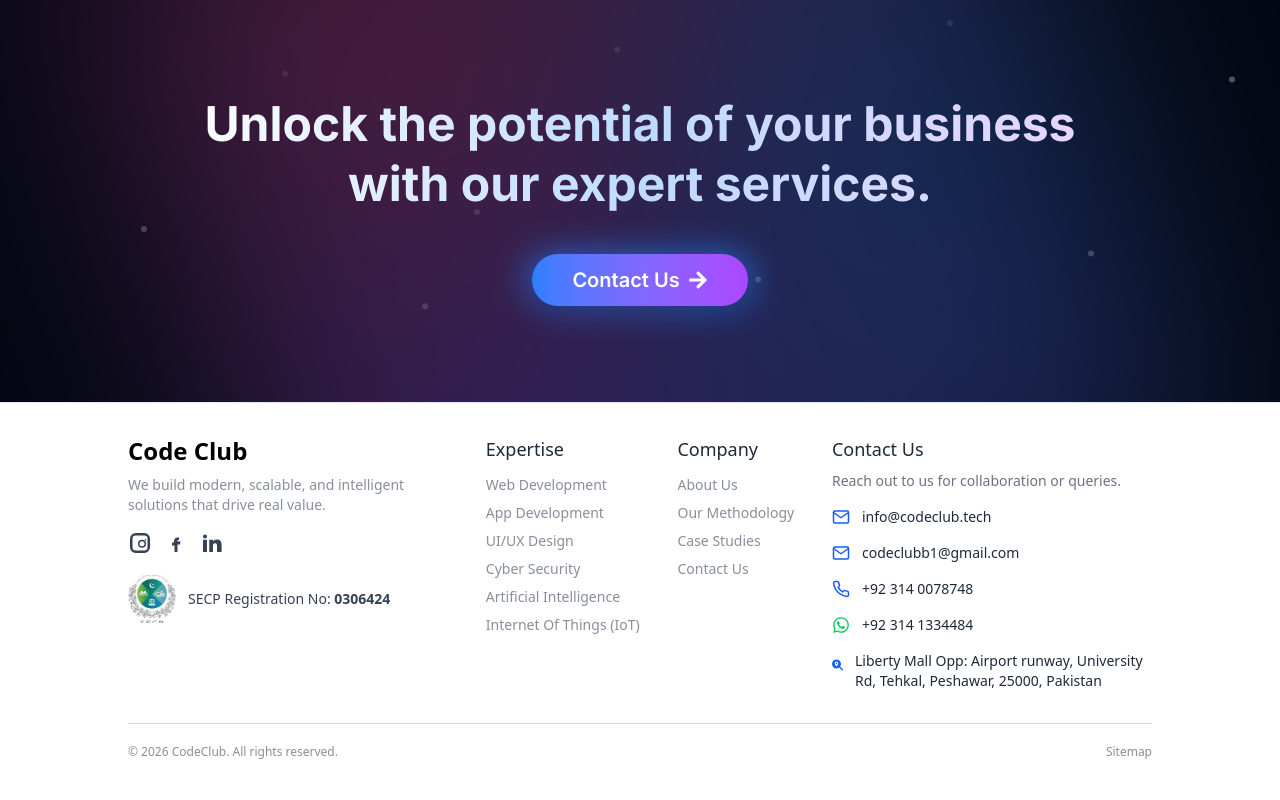
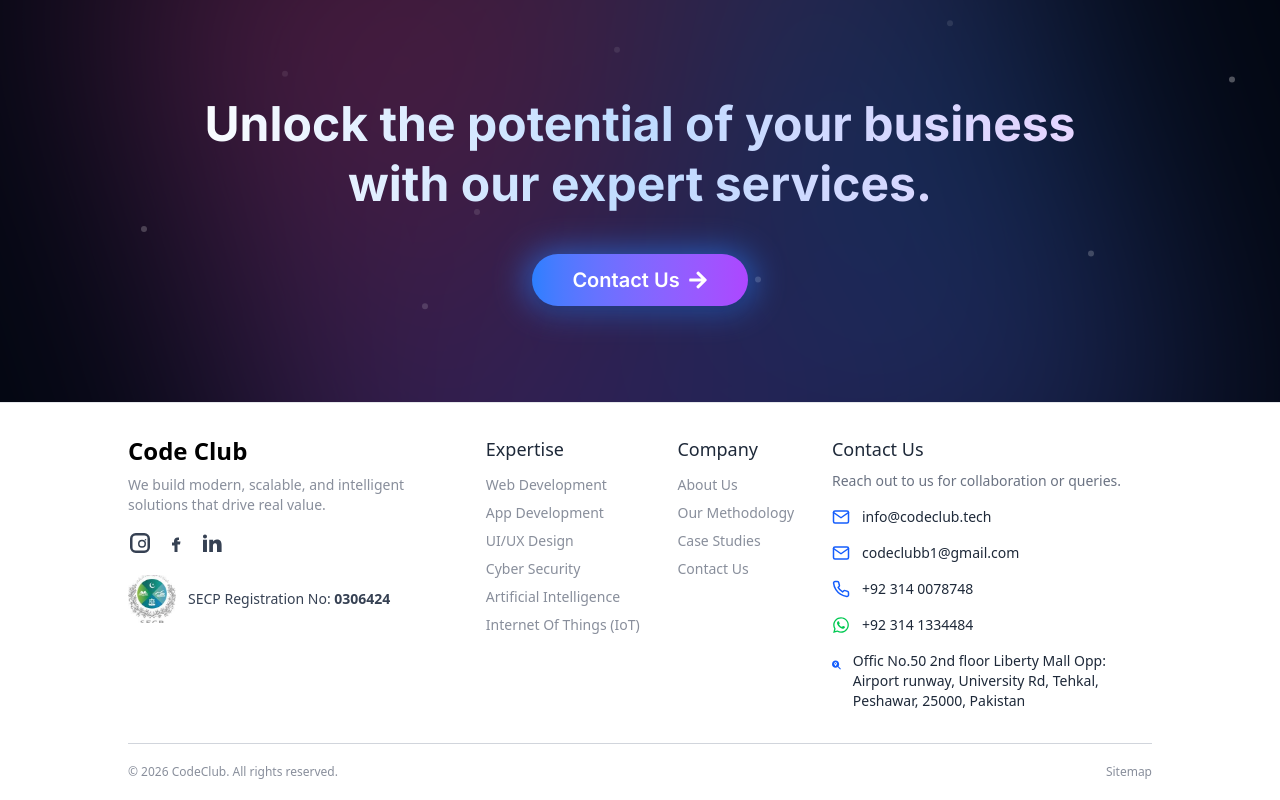
Before and after one commit to Code-Club-SMC/CodeClub-Portfolio, a React (Vite) app: page /about in a window 1280 px wide. Shown: the part 1774-2574 px from the top of the page. Built offline with nearby package versions, Linux system fonts and the light colour scheme.

Commit message:
Update portfolio

```diff
--- a/src/components/footer/FooterMain.jsx
+++ b/src/components/footer/FooterMain.jsx
@@ -167,7 +167,7 @@
           >
             <FaMagnifyingGlassLocation className="text-blue-600 text-xl mt-1 group-hover:text-blue-700 transition-colors" />
             <p className="group-hover:text-blue-700 transition-colors">
-              Liberty Mall Opp: Airport runway, University Rd, Tehkal,
+             Offic No.50 2nd floor Liberty Mall Opp: Airport runway, University Rd, Tehkal,
               Peshawar, 25000, Pakistan
             </p>
           </a>
--- a/src/pages/AboutUsSection.jsx
+++ b/src/pages/AboutUsSection.jsx
@@ -174,7 +174,7 @@
       <div
         className={`absolute -inset-1 rounded-2xl bg-gradient-to-r ${theme} opacity-0 group-hover:opacity-20 blur-xl transition-opacity duration-500`}
       />
-      <div className="relative bg-gray-50 border border-gray-200 p-8 rounded-2xl shadow-sm group-hover:shadow-xl group-hover:border-transparent transition-all duration-300 text-center">
+      <div className="relative bg-gray-50 border border-gray-200 p-6 sm:p-8 rounded-2xl shadow-sm group-hover:shadow-xl group-hover:border-transparent transition-all duration-300 text-center">
         <div className="relative w-14 h-14 mx-auto mb-5">
           <svg className="absolute -inset-3 w-20 h-20 -rotate-90" viewBox="0 0 100 100">
             <circle cx="50" cy="50" r="44" fill="none" strokeWidth="4" className="stroke-gray-200" />
@@ -511,7 +511,7 @@
             whileInView="show"
             viewport={viewportOnce}
             variants={staggerContainer}
-            className="relative grid grid-cols-1 sm:grid-cols-2 md:grid-cols-3 gap-10"
+            className="relative grid grid-cols-1 sm:grid-cols-1 md:grid-cols-2 lg:grid-cols-3 gap-6 sm:gap-8 md:gap-10"
           >
             {stats.map((stat, i) => (
               <StatCard
```
